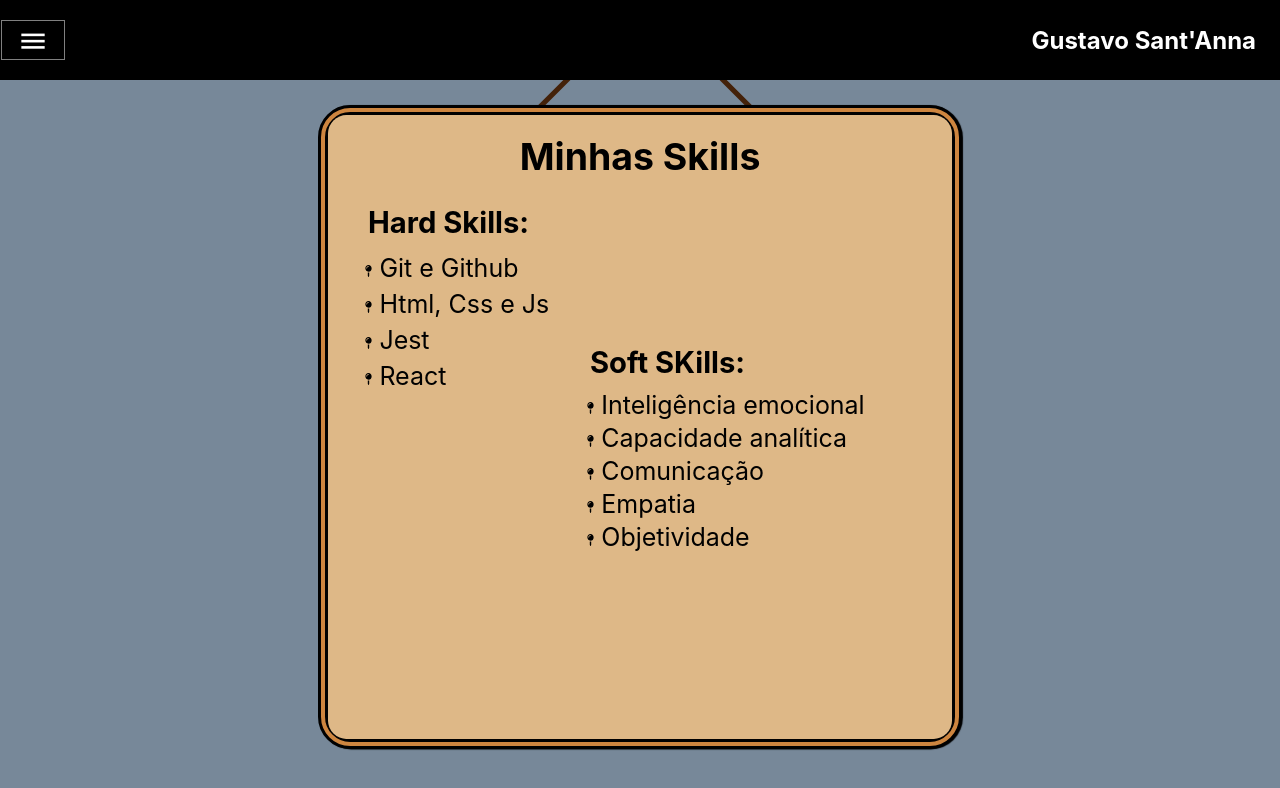
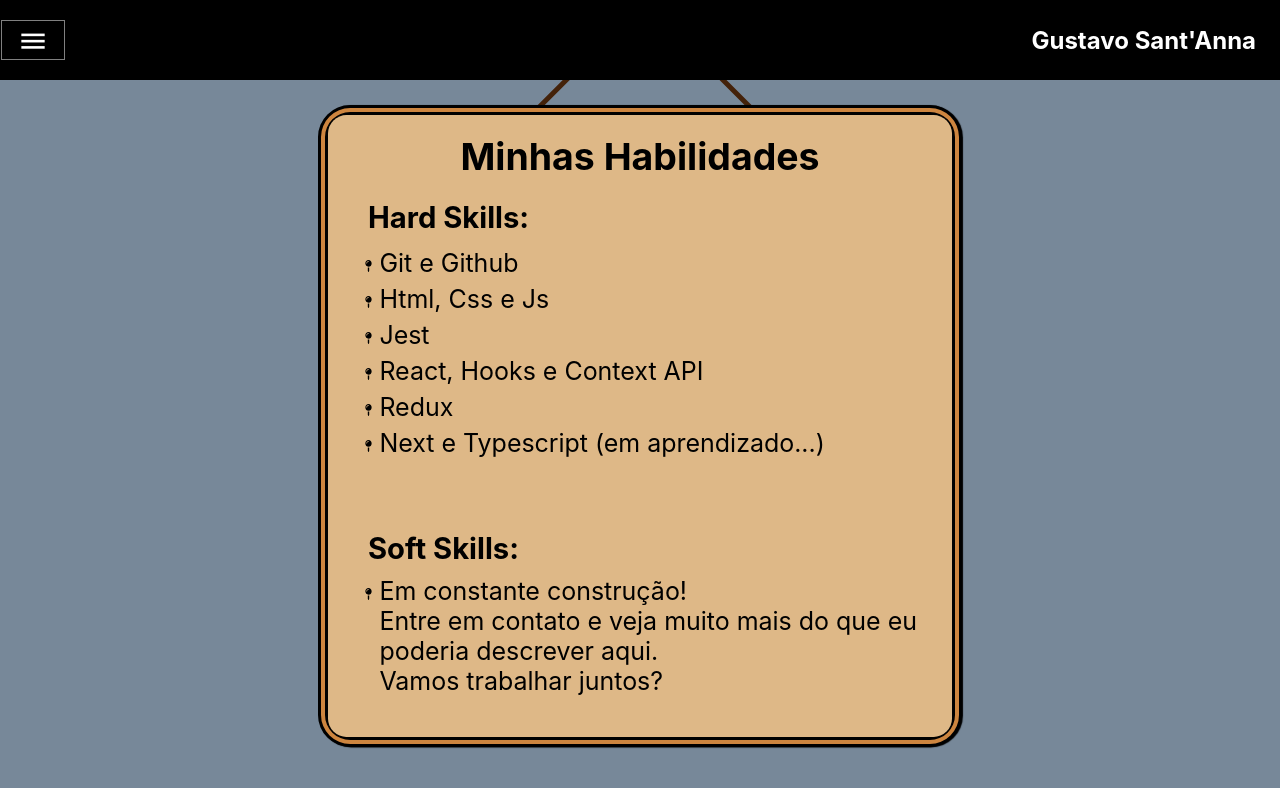
Before and after one commit to Warywise/react-portifoly, a React (Create React App) app: page /react-portifoly/skills in a window 1280 px wide. Shown: the top 788 px of the page. Built offline with nearby package versions, Linux system fonts and the light colour scheme.

Commit message:
Mudanças em "Skills"

```diff
--- a/src/App.css
+++ b/src/App.css
@@ -126,6 +126,7 @@ main {
 .board-content div {
   cursor: pointer;
   padding: 0 0 8px 5px;
+  transition: 0.1s;
 }
 
 .pin-icon {
--- a/src/App.js
+++ b/src/App.js
@@ -1,7 +1,11 @@
 import { Switch, Route } from 'react-router';
+
 import './App.css';
+
 import Header from './components/Header';
+import About from './pages/About';
 import Home from './pages/Home';
+import Projects from './pages/Projects';
 import Skills from './pages/Skills';
 
 function App() {
@@ -16,6 +20,14 @@ function App() {
           <Header />
           <Skills />
         </Route>
+        <Route path="/react-portifoly/projects">
+          <Header />
+          <Projects />
+        </Route>
+        <Route path="/react-portifoly/about">
+          <Header />
+          <About />
+        </Route>
       </Switch>
     </>
   );
--- a/src/components/Header.jsx
+++ b/src/components/Header.jsx
@@ -1,6 +1,5 @@
 import React, { Component } from 'react';
 import { Link } from 'react-router-dom';
-// import PropTypes from 'prop-types';
 import '../styles/Header.css';
 
 export default class Header extends Component {
@@ -13,13 +12,13 @@ export default class Header extends Component {
   render() {
     return (
       <header>
-        <nav className="nav-bar" alt="barra de navegação">
+        <nav className="nav-bar" alt="expandir barra de navegação">
           <span>≡</span>
           <div className="nav-bar-div">
             <Link onClick={ this.handleClick } to="/react-portifoly">Início</Link>
             <Link onClick={ this.handleClick } to="/react-portifoly/skills">Skills</Link>
-            <Link onClick={ this.handleClick } to="/projects">Projetos</Link>
-            <Link onClick={ this.handleClick } to="/about">Sobre</Link>
+            <Link onClick={ this.handleClick } to="/react-portifoly/projects">Projetos</Link>
+            <Link onClick={ this.handleClick } to="/react-portifoly/about">Sobre</Link>
           </div>
         </nav>
         <h2 className="head-name">Gustavo Sant'Anna</h2>
--- a/src/pages/Skills.jsx
+++ b/src/pages/Skills.jsx
@@ -7,23 +7,21 @@ export default class Skills extends Component {
       <main className="main-skills">
         <section className="skills-board">
           <div className="skills-board-content">
-          <div className="skills-board-fixer"/>
-            <h1>Minhas Skills</h1>
+            <div className="skills-board-fixer"/>
+            <h1>Minhas Habilidades</h1>
             <ul className="skills-content">
               <article className="hard-skills">
                 <h3>Hard Skills:</h3>
                 <li>Git e Github</li>
                 <li>Html, Css e Js</li>
                 <li>Jest</li>
-                <li>React</li>
+                <li>React, Hooks e Context API</li>
+                <li>Redux</li>
+                <li>Next e Typescript (em aprendizado...)</li>
               </article>
               <article className="soft-skills">
-                <h3>Soft SKills:</h3>
-                <li>Inteligência emocional</li>
-                <li>Capacidade analítica</li>
-                <li>Comunicação</li>
-                <li>Empatia</li>
-                <li>Objetividade</li>
+                <h3>Soft Skills:</h3>
+                <li>Em constante construção! <br /> Entre em contato e veja muito mais do que eu poderia descrever aqui. <br /> Vamos trabalhar juntos?</li>
               </article>
             </ul>
           </div>
--- a/src/styles/Skills.css
+++ b/src/styles/Skills.css
@@ -16,7 +16,7 @@
   border-radius: 5%;
   box-shadow: 1px 0.5px 1px black;
   display: flex;
-  height: calc(15em + 30vw);
+  height: fit-content;
   width: calc(15em + 30vw);
 }
 
@@ -48,10 +48,8 @@
 }
 
 .skills-content {
-  align-items: center;
   display: grid;
-  grid-template-columns: 37% 1% 60%;
-  grid-template-rows: 10% 30% 40%;
+  grid-template-rows: 1fr 10% 1fr;
   margin: 1% 0 0;
 }
 
@@ -62,12 +60,9 @@
 .hard-skills {
   display: flex;
   flex-direction: column;
-  grid-column: 1;
-  grid-row: 2;
 }
 
 .soft-skills {
-  grid-column: 3;
   grid-row: 3;
 }
 
--- a/src/styles/Window.css
+++ b/src/styles/Window.css
@@ -16,7 +16,7 @@
 }
 
 .window-glass {
-  background-image: linear-gradient(lightcyan, whitesmoke);
+  background-image: linear-gradient(to bottom left, lightcyan, whitesmoke);
   border: outset thin lightgrey;
   box-shadow: 0 0 1px black;
   margin: 2%;
```
